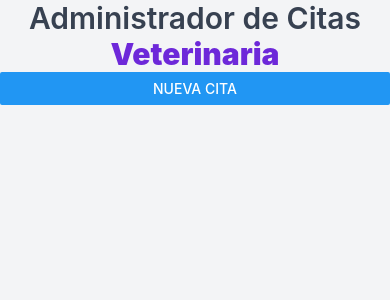
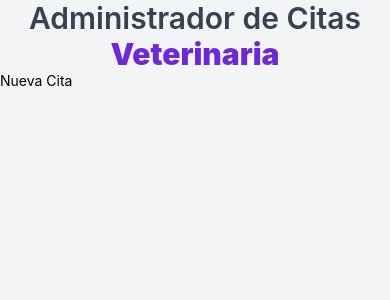
Before and after one commit to marshalmori/react-native-citas, a React Native app: screen / in a window 390 px wide. Shown: the top 300 px of the page. Built offline with nearby package versions, Linux system fonts and the light colour scheme.

Commit message:
Criar um botão com Pressable

```diff
--- a/App.tsx
+++ b/App.tsx
@@ -1,7 +1,11 @@
 import React from 'react';
-import {SafeAreaView, Text, StyleSheet, Button} from 'react-native';
+import {SafeAreaView, Text, StyleSheet, Button, Pressable} from 'react-native';
 
 const App = () => {
+  const nuevaCitaHandler = () => {
+    console.log('Diste click...');
+  };
+
   return (
     <SafeAreaView style={styles.container}>
       <Text style={styles.titulo}>
@@ -9,12 +13,9 @@ const App = () => {
         <Text style={styles.tituloBold}>Veterinaria</Text>
       </Text>
 
-      <Button
-        title="Nueva Cita"
-        onPress={() => {
-          console.log('Pressionando o botão');
-        }}
-      />
+      <Pressable onPress={nuevaCitaHandler}>
+        <Text>Nueva Cita</Text>
+      </Pressable>
     </SafeAreaView>
   );
 };
```
